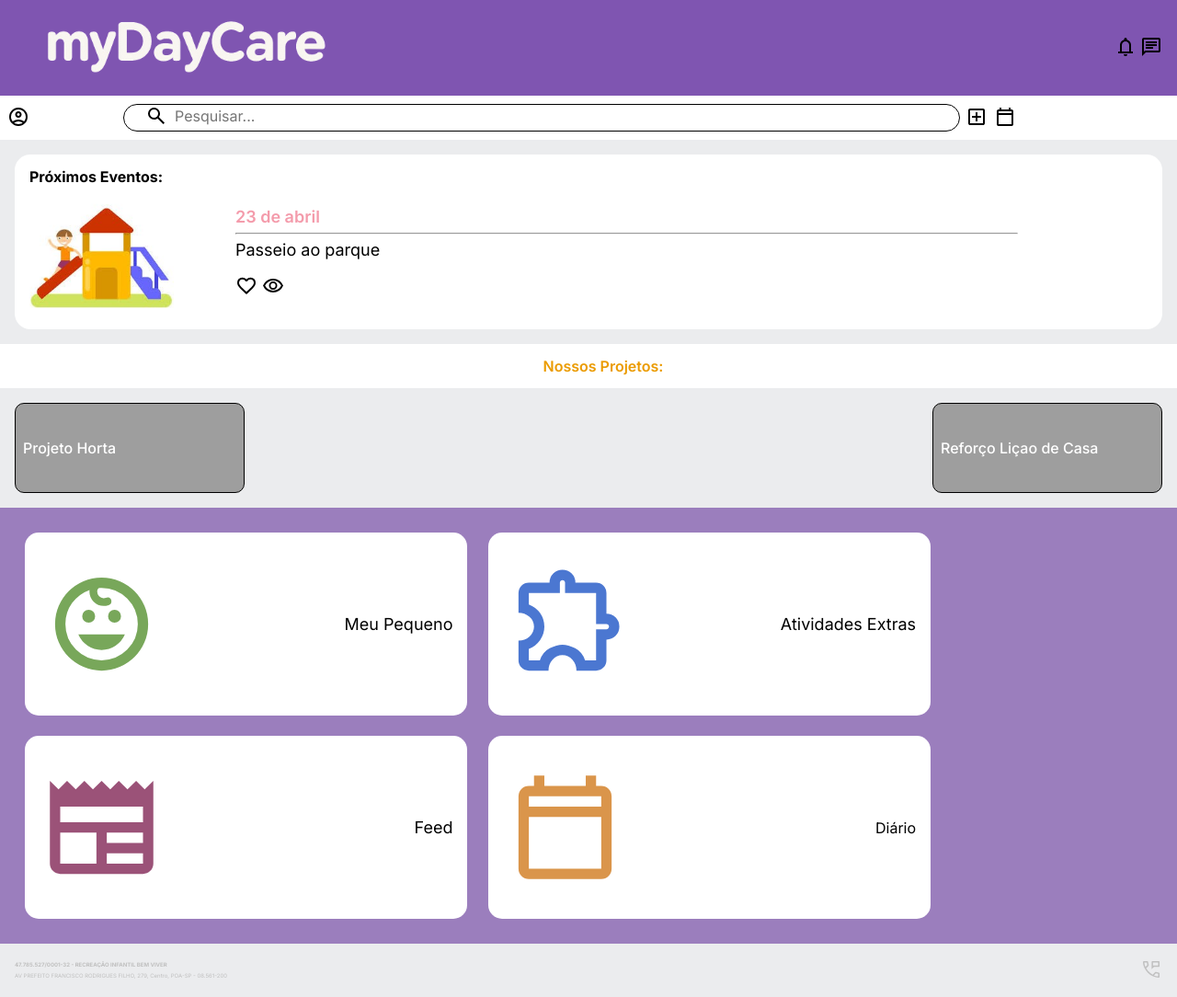
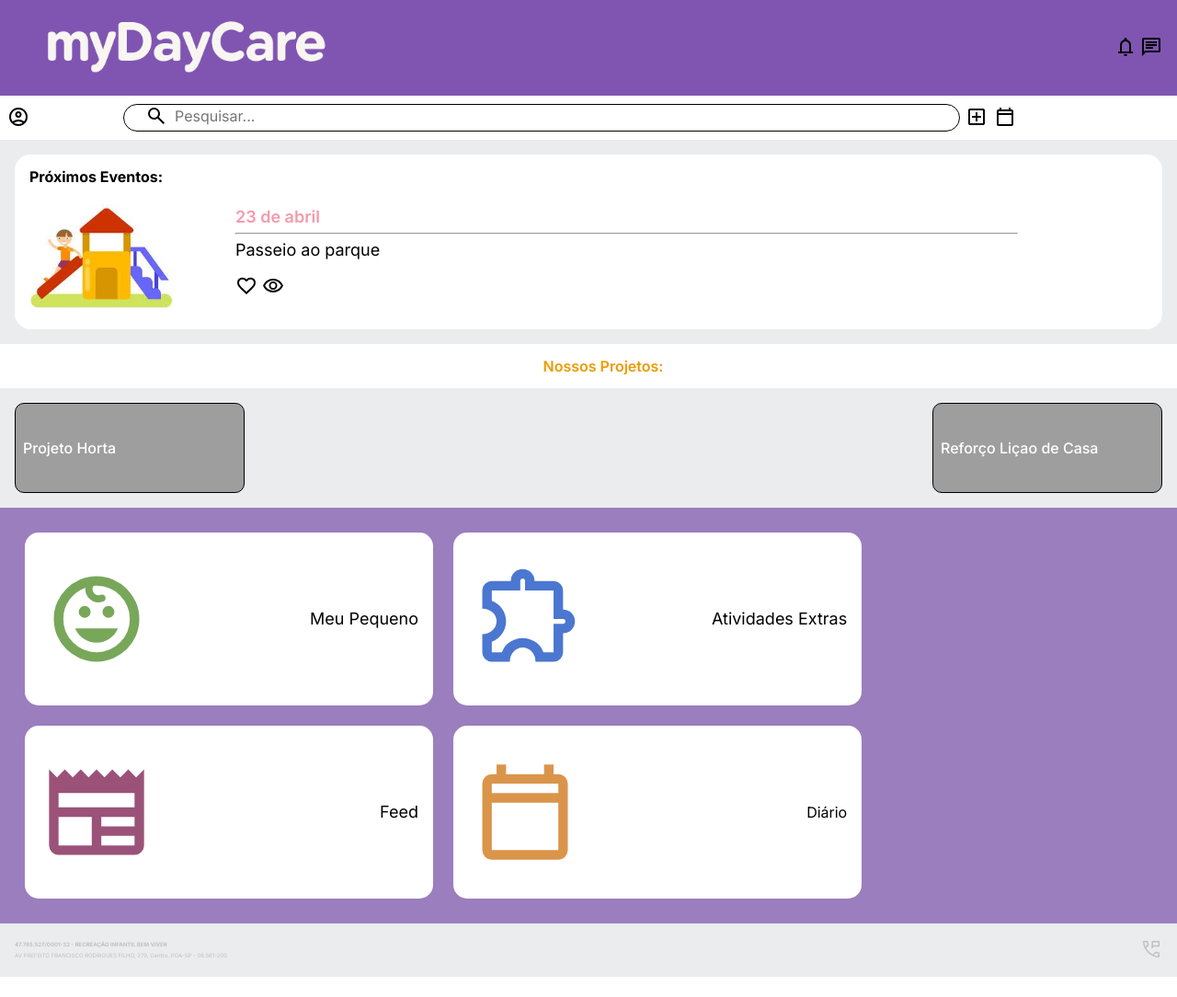
Before and after one commit to W3nde11/T-DayCare, a PHP site: page / in a window 1280 px wide. Shown: the whole page at 92% size. After the commit the page ends 1062 px from the top, so only its background shows below. Run offline with PHP 8.4, Linux system fonts and the light colour scheme; grey boxes are pictures that could not be loaded.

Commit message:
Alteração no tamanho dos topicos

```diff
--- a/view/styles/topicos.css
+++ b/view/styles/topicos.css
@@ -6,10 +6,9 @@
 .topicos__lista{
     display: flex;
     flex-wrap: wrap;
-
 }
 .topicos__lista-item{
-    width: 36%;
+    width: 33%;
     display: flex;
     align-items: center;
     justify-content: space-between;
```
